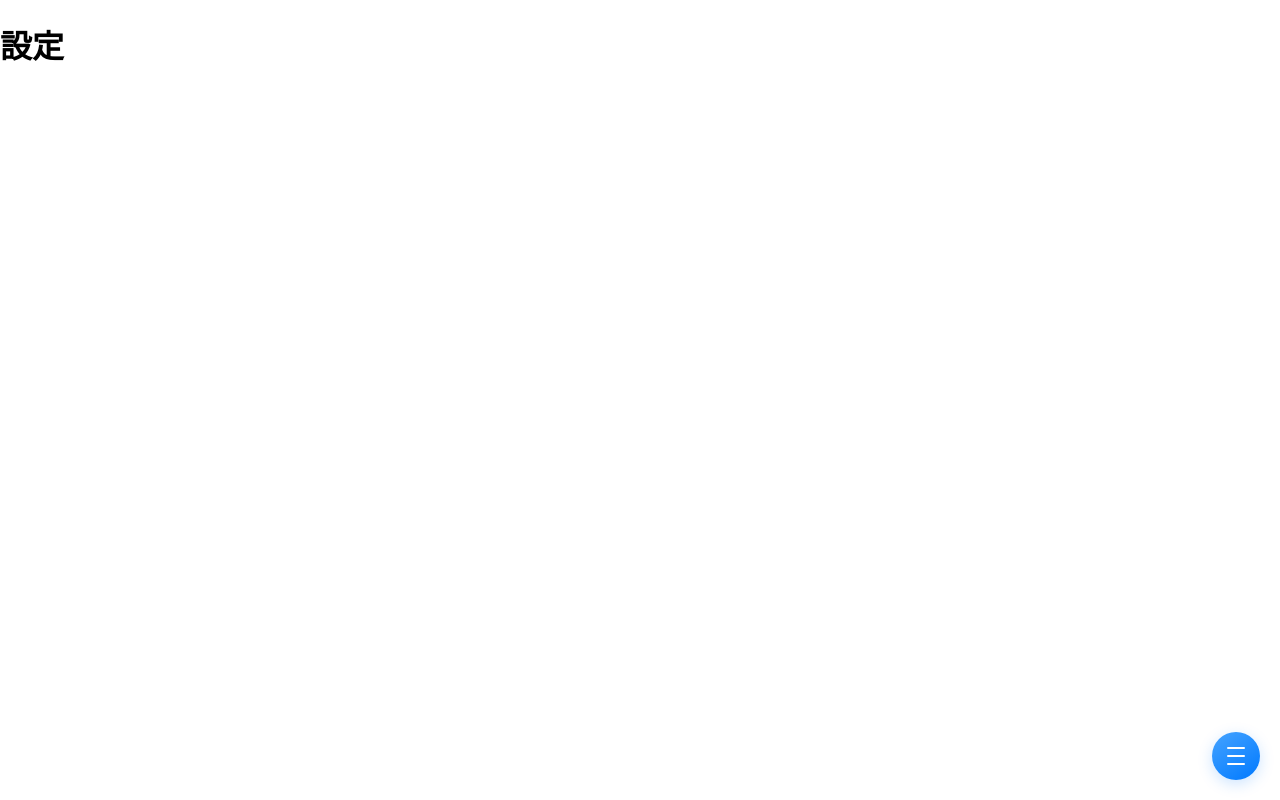
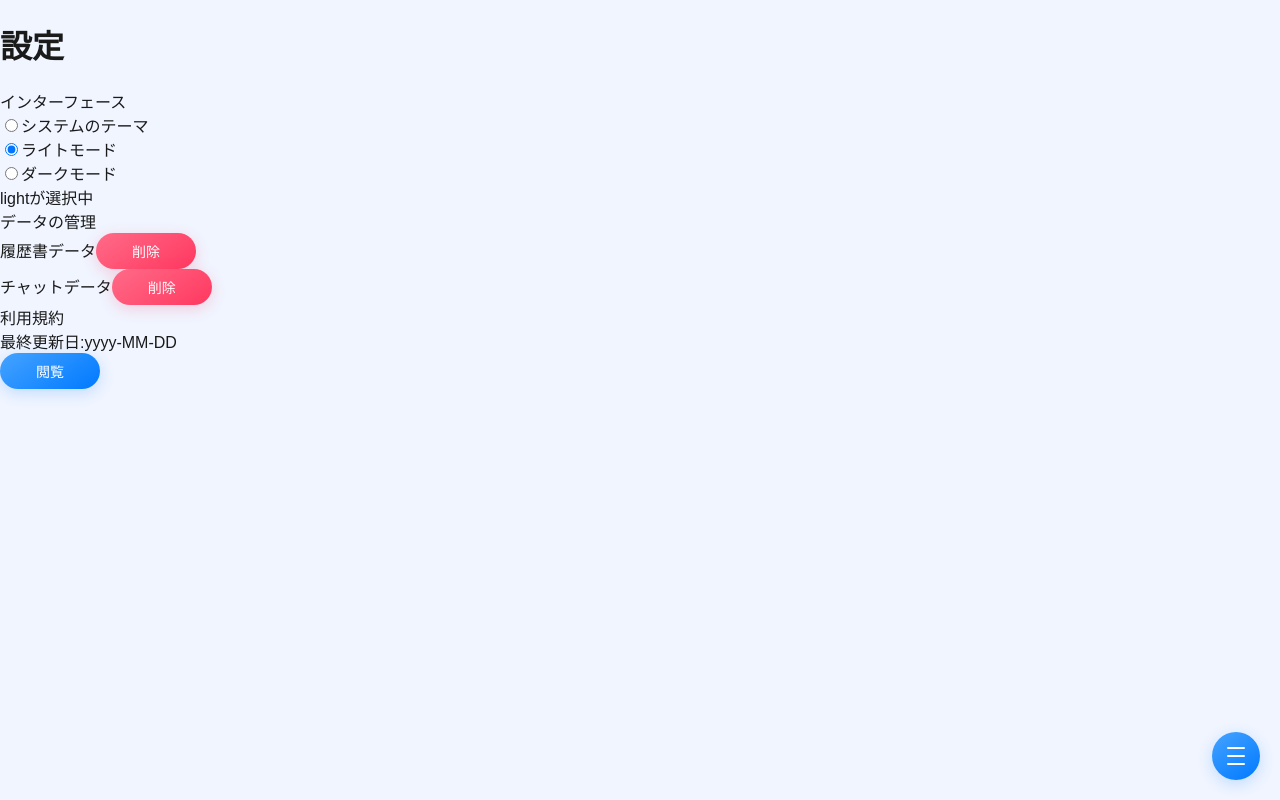
Before and after one commit to kawasakiCat/ai-assistant, a React (Create React App) app: page /settings in a window 1280 px wide. Built offline with nearby package versions, Linux system fonts and the light colour scheme.

Commit message:
cssとか

```diff
--- a/src/App.js
+++ b/src/App.js
@@ -8,6 +8,7 @@ import MemoPage from './pages/MemoPage';
 import SettingsPage from './pages/SettingsPage';
 import LoginPage from './pages/LoginPage';
 import TitlePage from './pages/TitlePage';
+import './styles/global.css';
 
 const App = () => {
   return (
--- a/src/components/common/Button/Button.css
+++ b/src/components/common/Button/Button.css
@@ -1,5 +1,4 @@
 /* Button.css */
-@import url(/src/styles/color_scheme.css);
 .button {
 	display: inline-flex;
 	align-items: center;
--- /dev/null
+++ b/src/components/common/Card/Card.css
@@ -0,0 +1,4 @@
+/* Card.css */
+.card {
+
+}
--- a/src/components/common/Input/Input.css
+++ b/src/components/common/Input/Input.css
@@ -1,5 +1,4 @@
 /* Input.css */
-@import url(/src/styles/color_scheme.css);
 .input-wrapper {
 	display: flex;
 	flex-direction: column;
--- a/src/components/common/Navigation/Navigation.js
+++ b/src/components/common/Navigation/Navigation.js
@@ -65,6 +65,20 @@ const Navigation = () => {
             </Button>
           </Link>
         </div>
+        <div className="menu-item">
+          <Link to="/" onClick={toggleMenu}>
+            <Button className="menu-item-button" variant="primary">
+              モード選択
+            </Button>
+          </Link>
+        </div>
+        <div className="menu-item">
+          <Link to="/title" onClick={toggleMenu}>
+            <Button className="menu-item-button" variant="primary">
+              タイトル
+            </Button>
+          </Link>
+        </div>
       </div>
     </div>
   );
--- a/src/components/common/TextArea/TextArea.css
+++ b/src/components/common/TextArea/TextArea.css
@@ -1,6 +1,4 @@
 /* TextArea.css */
-@import url(/src/styles/color_scheme.css);
-
 .textarea-wrapper {
     display: flex;
     flex-direction: column;
--- /dev/null
+++ b/src/features/settings/components/Settings.js
@@ -0,0 +1,118 @@
+import React, { useState, useEffect } from "react";
+import Modal from "../../../components/common/Modal/Modal"
+import Button from "../../../components/common/Button/Button";
+// import Input from "../../../components/common/Input/Input";
+
+const Settings = () => {
+	// 選択中のラジオボタン
+	const [theme, setTheme] = useState(localStorage.getItem('theme') || 'light');
+
+	useEffect(() => {
+		document.documentElement.setAttribute('data-theme', theme);
+		localStorage.setItem('theme', theme);
+	}, [theme]);
+
+	const handleThemeChange = (e) => {
+		setTheme(e.target.value);
+	};
+
+	// ラジオボタン
+	const radioButtons = [
+		{
+			label: "システムのテーマ",
+			value: "system"
+		},
+		{
+			label: "ライトモード",
+			value: "light"
+		},
+		{
+			label: "ダークモード",
+			value: "dark"
+		}
+	];
+
+	// モーダルウィンドウ開閉
+	const [isModalOpen, setIsModalOpen] = useState(false);
+
+  const openModal = () => {
+    setIsModalOpen(true);
+  };
+
+  const closeModal = () => {
+    setIsModalOpen(false);
+  };
+
+	return (
+		<div className="settings">
+			<div className="settings-interface">
+				<div>インターフェース</div>
+				<div className="radio">
+					{radioButtons.map(radio => {
+						return (
+							<div>
+								<input className="form-check-input" type="radio" name="interface"
+									value={radio.value} checked={radio.value === theme} onChange={handleThemeChange} />
+								<label className="form-check-label">
+									<span>{radio.label}</span>
+								</label>
+							</div>
+						)
+					})}
+				</div>
+				<div>{theme}が選択中</div>
+			</div>
+			<div className="settings-data">
+				<div>データの管理</div>
+				<div>
+					<span>履歴書データ</span>
+					<Button
+						variant="danger"
+						size="small"
+					>
+						削除
+					</Button>
+				</div>
+				<div>
+					<span>チャットデータ</span>
+					<Button
+						variant="danger"
+						size="small"
+					>
+						削除
+					</Button>
+				</div>
+			</div>
+			<div className="settings-term">
+				<div>利用規約</div>
+				<div>最終更新日:yyyy-MM-DD</div>
+				<Button
+					className="open-modal-button"
+					onClick={openModal}
+					variant="primary"
+					size="small"
+				>
+					閲覧
+				</Button>
+				<Modal
+					isOpen={isModalOpen}
+					onClose={closeModal}
+					title="利用規約"
+					size="medium"
+				>
+					<div className="modal-content-term">
+						<p>利用規約の内容</p>
+						<Button
+							className="close-modal-button"
+							onClick={closeModal}
+						>
+							閉じる
+						</Button>
+					</div>
+				</Modal>
+			</div>
+		</div>
+	);
+}
+
+export default Settings;
--- a/src/pages/SettingsPage.js
+++ b/src/pages/SettingsPage.js
@@ -1,9 +1,11 @@
 import React from 'react';
+import Settings from '../features/settings/components/Settings';
 
 const SettingsPage = () => {
     return (
 		<div>
 	        <h1>設定</h1>
+			<Settings />
 		</div>
 	);
 };
--- a/src/styles/color_scheme.css
+++ /dev/null
@@ -1,101 +0,0 @@
-/* Light Mode */
-:root {
-	/* Primary Colors - より鮮やかなブルー */
-	--primary: #0079FF;
-	--primary-light: #45a3ff;
-	--primary-dark: #0057e6;
-	--primary-gradient: linear-gradient(145deg, #45a3ff, #0057e6);
-	--primary-accent: #00fff2;  /* アクセントとして使用する鮮やかな水色 */
-	--primary-gradient-menu: linear-gradient(145deg, rgba(69, 163, 255, 0.8), rgba(0, 87, 230, 0.8));
-
-
-	/* Secondary Colors - ビビッドな紫 */
-	--secondary: #9340FF;
-	--secondary-light: #ab6fff;
-	--secondary-dark: #7215f5;
-	--secondary-gradient: linear-gradient(145deg, #ab6fff, #7215f5);
-	--secondary-accent: #ff00e6;  /* アクセントとして使用する蛍光ピンク */
-
-	/* Warning/Danger Colors - より強い赤 */
-	--danger: #FF3860;
-	--danger-light: #ff6b88;
-	--danger-dark: #e61a41;
-	--danger-gradient: linear-gradient(145deg, #ff6b88, #e61a41);
-	--danger-accent: #FFD93D;  /* アクセントとして使用する黄色 */
-
-	/* Success Colors - 鮮やかなグリーン */
-	--success: #00E676;
-	--success-light: #33ff96;
-	--success-dark: #00b248;
-	--success-gradient: linear-gradient(145deg, #33ff96, #00b248);
-
-	/* Background Colors - よりクリアな背景 */
-	--bg-main: #f0f5ff;
-	--bg-light: #ffffff;
-	--bg-dark: #e1e9ff;
-	--bg-gradient: linear-gradient(145deg, #ffffff, #e1e9ff);
-
-	/* Shadow Colors for Neumorphism - より深いコントラスト */
-	--shadow-light: rgba(255, 255, 255, 0.8);
-	--shadow-dark: rgba(163, 177, 198, 0.7);
-
-	/* Text Colors - よりシャープな文字色 */
-	--text-primary: #1a1a1a;
-	--text-secondary: #4a4a4a;
-	--text-disabled: #a3a3a3;
-
-	/* Accent Gradients */
-	--gradient-vibrant1: linear-gradient(145deg, #00fff2, #0079FF);
-	--gradient-vibrant2: linear-gradient(145deg, #ff00e6, #9340FF);
-	--gradient-vibrant3: linear-gradient(145deg, #FFD93D, #FF3860);
-}
-
-/* Dark Mode */
-.dark-theme {
-	/* Primary Colors */
-	--primary: #0079FF;
-	--primary-light: #45a3ff;
-	--primary-dark: #0057e6;
-	--primary-gradient: linear-gradient(145deg, #45a3ff, #0057e6);
-	--primary-accent: #00fff2;
-
-	/* Secondary Colors */
-	--secondary: #9340FF;
-	--secondary-light: #ab6fff;
-	--secondary-dark: #7215f5;
-	--secondary-gradient: linear-gradient(145deg, #ab6fff, #7215f5);
-	--secondary-accent: #ff00e6;
-
-	/* Warning/Danger Colors */
-	--danger: #FF3860;
-	--danger-light: #ff6b88;
-	--danger-dark: #e61a41;
-	--danger-gradient: linear-gradient(145deg, #ff6b88, #e61a41);
-	--danger-accent: #FFD93D;
-
-	/* Success Colors */
-	--success: #00E676;
-	--success-light: #33ff96;
-	--success-dark: #00b248;
-	--success-gradient: linear-gradient(145deg, #33ff96, #00b248);
-
-	/* Background Colors - ダークモードでもクリアな印象 */
-	--bg-main: #1a1f35;
-	--bg-light: #252b44;
-	--bg-dark: #141828;
-	--bg-gradient: linear-gradient(145deg, #252b44, #141828);
-
-	/* Shadow Colors for Neumorphism */
-	--shadow-light: rgba(45, 51, 77, 0.7);
-	--shadow-dark: rgba(15, 17, 26, 0.7);
-
-	/* Text Colors */
-	--text-primary: #ffffff;
-	--text-secondary: #e1e1e1;
-	--text-disabled: #888888;
-
-	/* Accent Gradients */
-	--gradient-vibrant1: linear-gradient(145deg, #00fff2, #0079FF);
-	--gradient-vibrant2: linear-gradient(145deg, #ff00e6, #9340FF);
-	--gradient-vibrant3: linear-gradient(145deg, #FFD93D, #FF3860);
-}
--- a/src/styles/global.css
+++ b/src/styles/global.css
@@ -4,4 +4,5 @@
 body {
 	font-family: Arial, Helvetica, sans-serif;
 	background-color: var(--bg-main);
+	color: var(--text-primary);
 }
```
Also changed, not shown: src/components/common/Card/Card.js (added), src/styles/variables.css (line endings or trailing spaces).
